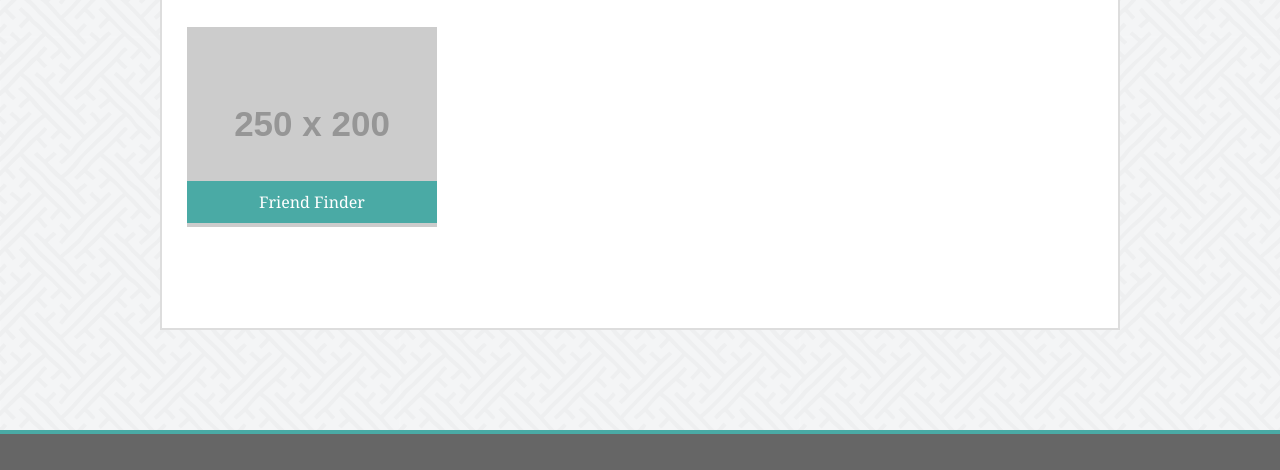
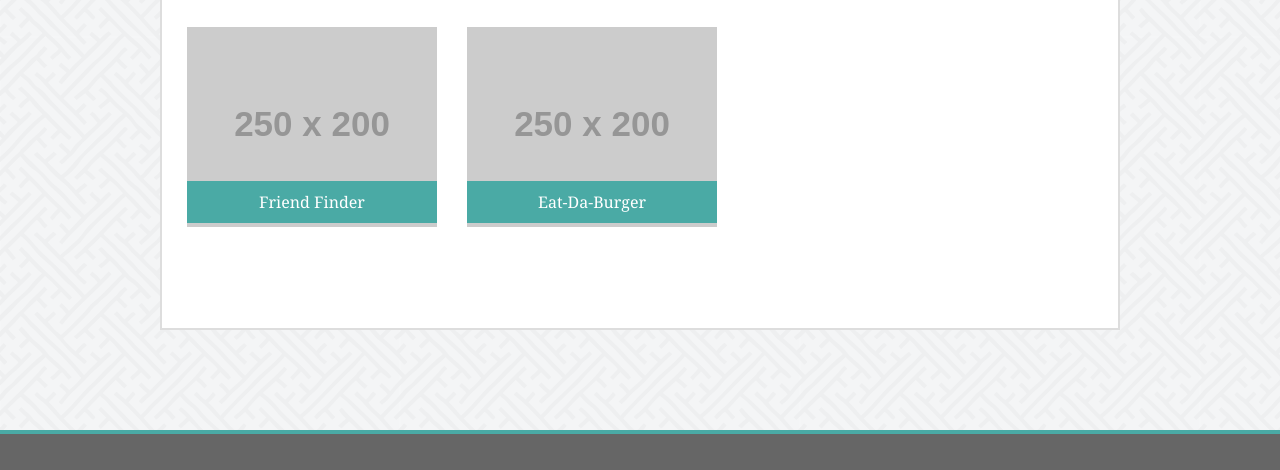
Before and after one commit to crsimpson5/crsimpson5.github.io, a plain HTML site: page portfolio.html in a window 1280 px wide. Shown: the part 763-1233 px from the top of the page. Drawn offline with Linux system fonts and the light colour scheme; placeholder pictures from the web are drawn by us.

Commit message:
updated portfolio

```diff
--- a/portfolio.html
+++ b/portfolio.html
@@ -68,11 +68,18 @@
     </div>
 
     <div class="item">
-        <a href="https://friend-finder-cs.herokuapp.com/">
-          <img src="https://via.placeholder.com/250x200" alt="Friend Finder">
-          <div class="item-name">Friend Finder</div>
-        </a>
-      </div>
+      <a href="https://friend-finder-cs.herokuapp.com/">
+        <img src="https://via.placeholder.com/250x200" alt="Friend Finder">
+        <div class="item-name">Friend Finder</div>
+      </a>
+    </div>
+
+    <div class="item">
+      <a href="https://eat-da-burger-cs.herokuapp.com/">
+        <img src="https://via.placeholder.com/250x200" alt="Eat Da Burger">
+        <div class="item-name">Eat-Da-Burger</div>
+      </a>
+    </div>
   </section>
 
   <footer>
@@ -80,4 +87,5 @@
   </footer>
 
 </body>
+
 </html>
```
